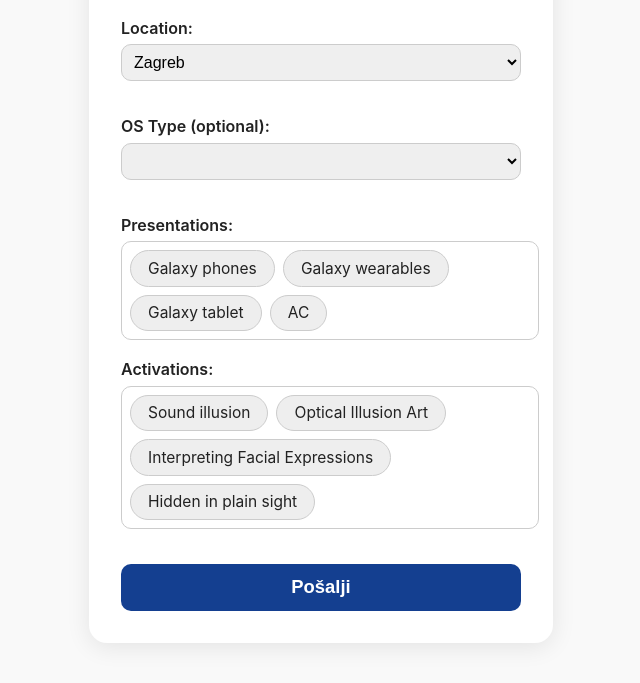
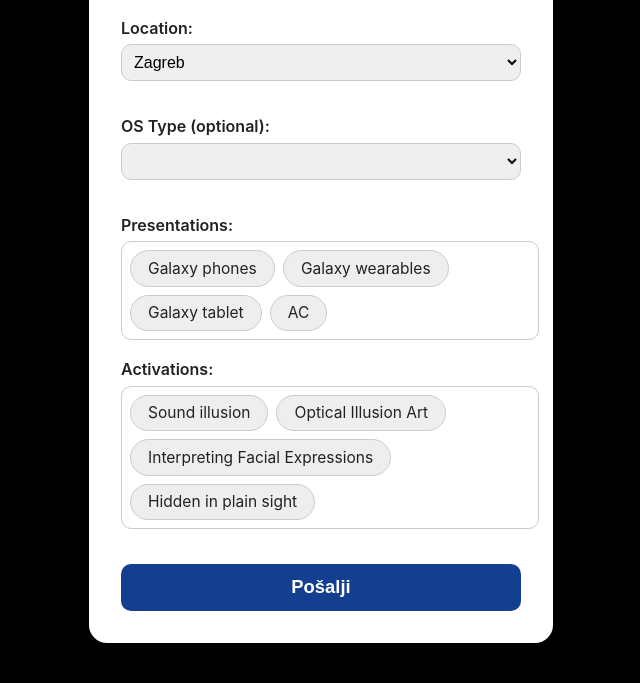
Before and after one commit to TomoChart/SGPromo, a plain HTML site: page index.html in a window 1280 px wide. Shown: the part 130-813 px from the top of the page, without its empty margins (319-959 px from the left). Drawn offline with Linux system fonts and the light colour scheme.

Commit message:
Set black background

```diff
--- a/css/style.css
+++ b/css/style.css
@@ -1,5 +1,5 @@
 body {
-  background: #f9f9f9;
+  background: #000;
   font-family: 'Inter', Arial, sans-serif;
   color: #222;
   margin: 0;
```
